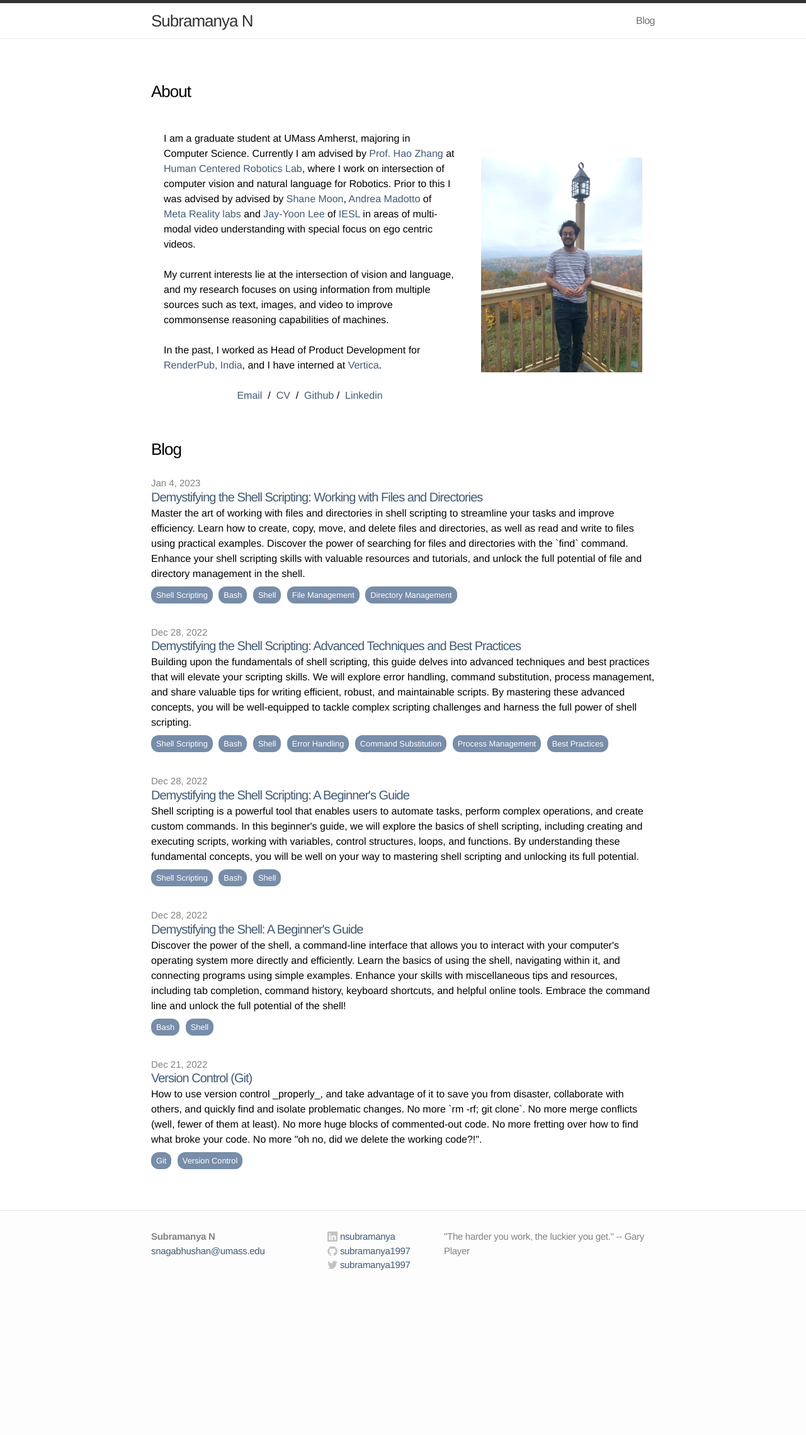
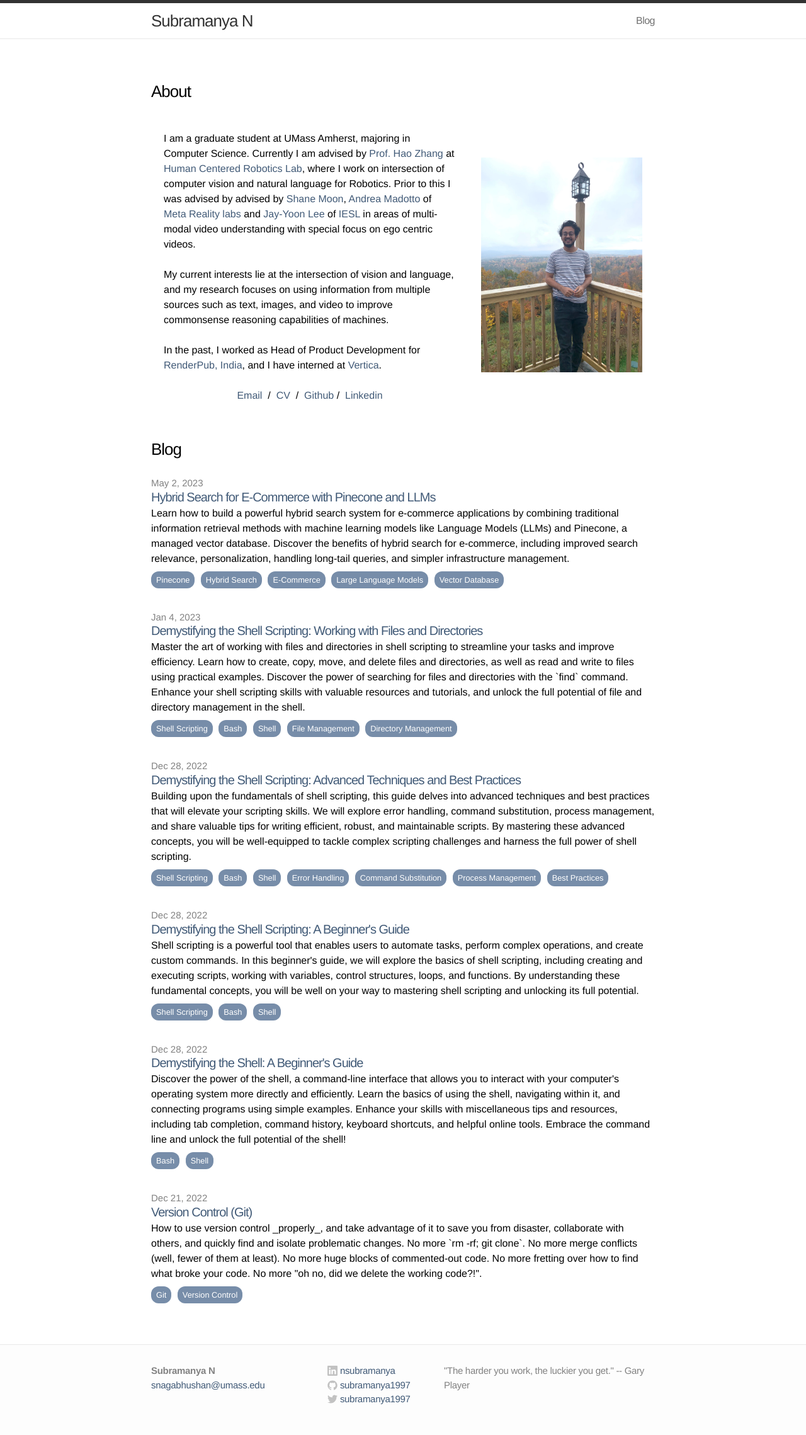
Before and after one commit to subramanya1997/subramanya.github.io, a Jekyll site: the page built from index.html, in a window 1280 px wide. Shown: the whole page at 63% size. Built offline with Jekyll 4.4.1, drawn with Linux system fonts in a browser that asks for light colours; nearby versions of some CDN libraries; before the commit the page ends 2065 px from its top, so only the background shows below that; part of the change alters nothing that is shown.

Commit message:
new blog "Hybrid Search for E-Commerce with Pinecone and LLMs"

````diff
--- a/_config.yml
+++ b/_config.yml
@@ -2,7 +2,7 @@ title: Subramanya N
 email: snagabhushan@umass.edu
 description: Welcome to my personal website, a space where I blog and share my musings on academic and professional topics. Dive in to explore my intellectual journey and gain insights from my experiences in various fields!
 baseurl: ""
-url: "http://subramanya1997.github.io"
+url: "https://subramanya.ai"
 data_dir: _data
 
 # Build settings
--- a/_includes/head.html
+++ b/_includes/head.html
@@ -20,11 +20,17 @@
     <meta name="twitter:creator" content="{{ site.data.about.twitter_username }}">
     <meta name="linkedin:profile" content="https://www.linkedin.com/in/{{ site.data.about.linkedin_username }}">
 
+    {% if page.image %}
+    <meta property="og:image" content="{{ page.image | prepend: site.baseurl | prepend: site.url }}">
+    <meta name="twitter:image" content="{{ page.image | prepend: site.baseurl | prepend: site.url }}">
+    {% endif %}
+
 
     <link rel="canonical" href="{{ page.url | replace:'index.html','' | prepend: site.baseurl | prepend: site.url }}">
 
     <!-- Custom CSS -->
     <link rel="stylesheet" href="{{ '/css/main.css' | prepend: site.baseurl }}">
+    <link rel="stylesheet" href="https://cdnjs.cloudflare.com/ajax/libs/font-awesome/6.1.0/css/all.min.css">
 
     <!-- Google tag (gtag.js) -->
     <script async src="https://www.googletagmanager.com/gtag/js?id=G-04B5H1S8SJ"></script>
--- /dev/null
+++ b/_posts/2023-05-02-hybrid-search-for-e-commerce-with-pinecone-and-LLM.md
@@ -0,0 +1,275 @@
+---
+layout: post
+title: Hybrid Search for E-Commerce with Pinecone and LLMs
+excerpt: Learn how to build a powerful hybrid search system for e-commerce applications by combining traditional information retrieval methods with machine learning models like Language Models (LLMs) and Pinecone, a managed vector database. Discover the benefits of hybrid search for e-commerce, including improved search relevance, personalization, handling long-tail queries, and simpler infrastructure management.
+author: Subramanya N
+date: 2023-05-02
+tags: [Pinecone, Hybrid Search, E-Commerce, Large Language Models, Vector Database]
+image: /assets/images/pinecone_hybrid_index.jpg
+ready: true
+---
+
+Searching and finding relevant products is a critical component of an e-commerce website. Providing fast and accurate search results can make the difference between high user satisfaction and user frustration. With recent advancements in natural language understanding and vector search technologies, enhanced search systems have become more accessible and efficient, leading to better user experiences and improved conversion rates.
+
+In this blog post, we'll explore how to implement a hybrid search system for e-commerce using Pinecone, a high-performance vector search engine, and fine-tuned domain-specific language models. By the end of this post, you'll not only have a strong understanding of hybrid search but also a practical step-by-step guide to implementing it.
+
+## What is Hybrid Search?
+
+![Pinecone Hybrid Index](/assets/images/pinecone_hybrid_index.jpg){:.post-img}
+<span class="post-img-caption">High-level view of simple Pinecone Hybrid Index</span>
+
+
+Before diving into the implementation, let's quickly understand what hybrid search means. Hybrid search is an approach that combines the strengths of both traditional search (sparse vector search) and vector search (dense vector search) to achieve better search performance across a wide range of domains.
+
+Dense vector search extracts high-quality vector embeddings from text data and performs a similarity search to find relevant documents. However, it often struggles with out-of-domain data when it's not fine-tuned on domain-specific datasets.
+
+On the other hand, traditional search uses sparse vector representations, like term frequency-inverse document frequency (TF-IDF) or BM25, and does not require any domain-specific fine-tuning. While it can handle new domains, its performance is limited by its inability to understand semantic relations between words and lacks the intelligence of dense retrieval.
+
+Hybrid search tries to mitigate the weaknesses of both approaches by combining them in a single system, leveraging the performance potential of dense vector search and the zero-shot adaptability of traditional search.
+
+Now that we have a basic understanding of hybrid search, let's dive into its implementation.
+
+## Building a Hybrid Search System
+
+We'll cover the following steps for implementing a hybrid search system:
+
+1. Leveraging Domain-Specific Language Models
+2. Creating Sparse and Dense Vectors
+3. Setting Up Pinecone
+4. Implementing the Hybrid Search Pipeline
+5. Making Queries and Tuning Parameters
+
+### 1. Leveraging Domain-Specific Language Models
+
+In recent years, large-scale pre-trained language models like OpenAI's GPT and Cohere have become increasingly popular for a variety of tasks, including natural language understanding and generation. These models can be fine-tuned on domain-specific data to improve their performance and adapt to specific tasks, such as e-commerce product search.
+
+In our example, we will use a fine-tuned domain-specific language model to generate dense vector embeddings for products and queries. However, you can choose other models or even create your own custom embeddings based on your specific domain.
+
+```python
+import torch
+from transformers import AutoTokenizer, AutoModel
+
+# Load a pre-trained domain-specific language model
+model_name = "your-domain-specific-model"
+tokenizer = AutoTokenizer.from_pretrained(model_name)
+model = AutoModel.from_pretrained(model_name)
+
+# Generate dense vector embeddings for a product description
+text = "Nike Air Max sports shoes for men"
+inputs = tokenizer(text, return_tensors="pt")
+with torch.no_grad():
+    outputs = model(**inputs)
+    dense_embedding = outputs.last_hidden_state.mean(dim=1).numpy()
+```
+
+### 2. Creating Sparse and Dense Vectors
+
+Hybrid search requires both sparse and dense vector representations for our e-commerce data. We'll now describe how to generate these vectors.
+
+#### Sparse Vectors
+
+Sparse vector representations, like TF-IDF or BM25, can be created using standard text processing techniques, such as tokenization, stopword removal, and stemming. An example of generating sparse vectors can be achieved using a vocabulary matrix.
+
+```python
+# This function generates sparse vector representations of a list of product descriptions
+def generate_sparse_vectors(text):
+    '''Generates sparse vector representations for a list of product descriptions
+
+    Args:
+        text (list): A list of product descriptions
+
+    Returns:
+        sparse_vector (dict): A dictionary of indices and values
+    '''
+    sparse_vector = bm25.encode_queries(text)
+    return sparse_vector
+
+from pinecone_text.sparse import BM25Encoder
+
+# Create the BM25 encoder and fit the data
+bm25 = BM25Encoder()
+bm25.fit(new_df.full_data)
+
+# Create the sparse vectors
+sparse_vectors = []
+for product_description in product_descriptions:
+    sparse_vectors.append(generate_sparse_vectors(text=product_description))
+```
+
+#### Dense Vectors
+
+Dense vector representations can be generated using pre-trained or custom domain-specific language models. In our previous example, we used a domain-specific language model to generate dense vector embeddings for a product description.
+
+```python
+def generate_dense_vector(text):
+    '''Generates dense vector embeddings for a list of product descriptions
+
+    Args:
+        text (list): A list of product descriptions
+
+    Returns:
+        dense_embedding (np.array): A numpy array of dense vector embeddings
+    '''
+    # Tokenize the text and convert to PyTorch tensors
+    inputs = tokenizer(text, return_tensors="pt")
+    # Generate the embeddings with the pre-trained model
+    with torch.no_grad():
+        outputs = model(**inputs)
+        dense_vector = outputs.last_hidden_state.mean(dim=1).numpy()
+    return dense_vector
+
+# Generate dense vector embeddings for a list of product descriptions
+dense_vectors = []
+for product_description in product_descriptions:
+    dense_vectors.append(generate_dense_vector(text=product_description))
+```
+
+### 3. Setting Up Pinecone
+
+Pinecone is a high-performance vector search engine that supports hybrid search. It enables the creation of a single index for both sparse and dense vectors and seamlessly handles search queries across different data modalities.
+
+To use Pinecone, you'll need to sign up for an account, install the Pinecone client, and set up your API key and environment.
+
+```python
+# Create a Pinecone hybrid search index
+import pinecone
+
+pinecone.init(
+    api_key="YOUR_API_KEY",  # app.pinecone.io
+    environment="YOUR_ENV"  # find next to api key in console
+)
+
+# Create a Pinecone hybrid search index
+index_name = "ecommerce-hybrid-search"
+pinecone.create_index(
+    index_name = index_name,
+    dimension = MODEL_DIMENSION,  # dimensionality of dense model
+    metric = "dotproduct"
+)
+# connect to the index
+index = pinecone.Index(index_name=index_name)
+# view index stats
+index.describe_index_stats()
+```
+
+### 4. Implementing the Hybrid Search Pipeline
+
+With our sparse and dense vectors generated and Pinecone set up, we can now build a hybrid search pipeline. This pipeline includes the following steps:
+
+1. Adding product data to the Pinecone index
+2. Retrieving results using both sparse and dense vectors
+
+```python
+def add_product_data_to_index(product_ids, sparse_vectors, dense_vectors, metadata=None):
+    """Upserts product data to the Pinecone index.
+
+    Args:
+        product_ids (`list` of `str`): Product IDs.
+        sparse_vectors (`list` of `list` of `float`): Sparse vectors.
+        dense_vectors (`list` of `list` of `float`): Dense vectors.
+        metadata (`list` of `list` of `str`): Optional metadata.
+
+    Returns:
+        None
+    """
+    batch_size = 32
+
+    # Loop through the product IDs in batches.
+    for i in range(0, len(product_ids), batch_size):
+        i_end = min(i + batch_size, len(product_ids))
+        ids = product_ids[i:i_end]
+        sparse_batch = sparse_vectors[i:i_end]
+        dense_batch = dense_vectors[i:i_end]
+        meta_batch = metadata[i:i_end] if metadata else []
+
+        vectors = []
+        for _id, sparse, dense, meta in zip(ids, sparse_batch, dense_batch, meta_batch):
+            vectors.append({
+                'id': _id,
+                'sparse_values': sparse,
+                'values': dense,
+                'metadata': meta
+            })
+
+        # Upsert the vectors into the Pinecone index.
+        index.upsert(vectors=vectors)
+
+add_product_data_to_index(product_ids, sparse_vectors, dense_vectors)
+```
+
+Now that our data is indexed, we can perform hybrid search queries.
+
+### 5. Making Queries and Tuning Parameters
+
+![Pinecone Hybrid Query](/assets/images/pinecone_hybrid_query.jpg){:.post-img}
+<span class="post-img-caption">High-level view of simple Pinecone Hybrid Query</span>
+
+To make hybrid search queries, we'll create a function that takes a query, the number of top results, and an alpha parameter to control the weighting between dense and sparse vector search scores.
+
+```python
+def hybrid_scale(dense, sparse, alpha: float):
+    """Hybrid vector scaling using a convex combination
+
+    alpha * dense + (1 - alpha) * sparse
+
+    Args:
+        dense: Array of floats representing
+        sparse: a dict of `indices` and `values`
+        alpha: float between 0 and 1 where 0 == sparse only
+               and 1 == dense only
+    """
+    if alpha < 0 or alpha > 1:
+        raise ValueError("Alpha must be between 0 and 1")
+    # scale sparse and dense vectors to create hybrid search vecs
+    hsparse = {
+        'indices': sparse['indices'],
+        'values':  [v * (1 - alpha) for v in sparse['values']]
+    }
+    hdense = [v * alpha for v in dense]
+    return hdense, hsparse
+
+def search_products(query, top_k=10, alpha=0.5):
+    # Generate sparse query vector
+    sparse_query_vector = generate_sparse_vector(query)
+
+    # Generate dense query vector
+    dense_query_vector = generate_dense_vector(query)
+
+    # Calculate hybrid query vector
+    dense_query_vector, sparse_query_vector = hybrid_scale(dense_query_vector, sparse_query_vector, alpha)
+
+    # Search products using Pinecone
+    results = index.query(
+        vector=dense_query_vector,
+        sparse_vector=sparse_query_vector,
+        top_k=top_k
+    )
+
+    return results
+```
+
+We can then use this function to search for relevant products in our e-commerce dataset.
+
+```python
+query = "running shoes for women"
+results = search_products(query, top_k=5)
+
+for result in results:
+    print(result['id'], result['metadata']['product_name'], result['score'])
+```
+
+Experimenting with different values for the alpha parameter will help you find the optimal balance between sparse and dense vector search for your specific domain.
+
+## Conclusion
+
+In this blog post, we demonstrated how to build a hybrid search system for e-commerce using Pinecone and domain-specific language models. Hybrid search enables us to combine the strengths of both traditional search and vector search, improving search performance and adaptability across diverse domains.
+
+By following the steps and code snippets provided in this post, you can implement your own hybrid search system tailored to your e-commerce website's specific requirements. Start exploring Pinecone and improve your e-commerce search experience today!
+
+## References
+
+- [Ecommerce Search using Hybrid Search Techniques in Pinecone (Google Colab Notebook)](https://colab.research.google.com/github/pinecone-io/examples/blob/master/search/hybrid-search/ecommerce-search/ecommerce-search.ipynb): A practical guide showcasing the implementation of e-commerce search using Pinecone's hybrid search techniques.
+- [Pinecone Ecommerce Search Documentation](https://docs.pinecone.io/docs/ecommerce-search): Official Pinecone documentation for building e-commerce search systems.
+- [BM25 Vector Generation using Pinecone (Google Colab Notebook)](https://colab.research.google.com/github/pinecone-io/examples/blob/master/pinecone/sparse/bm25/bm25-vector-generation.ipynb): A guide for generating BM25 sparse vectors using Pinecone.
+- [Pinecone Text Repository on GitHub](https://github.com/pinecone-io/pinecone-text): A collection of text processing and vector generation resources using Pinecone.
+- [Introduction to Hybrid Search on Pinecone's Website](https://www.pinecone.io/learn/hybrid-search-intro/): An overview of hybrid search, its benefits, and use cases in the context of pinecone's capabilities.
--- a/css/main.css
+++ b/css/main.css
@@ -472,3 +472,20 @@
   #search-input:focus {
     border-color: #778da9;
   }
+
+  .post-img {
+    width: 100%;
+    max-width: 800px; /* Adjust this value based on your desired size */
+    height: auto;
+    display: block;
+    margin: 0 auto;
+  }
+
+  .post-img-caption{
+    display: block;
+    text-align: center;
+    font-style: italic;
+    font-size: 0.9em;
+    margin-top: 5px;
+    margin-bottom: 15px;
+  }
````
Also changed, not shown: assets/images/pinecone_hybrid_index.jpg (added), assets/images/pinecone_hybrid_query.jpg (added).
